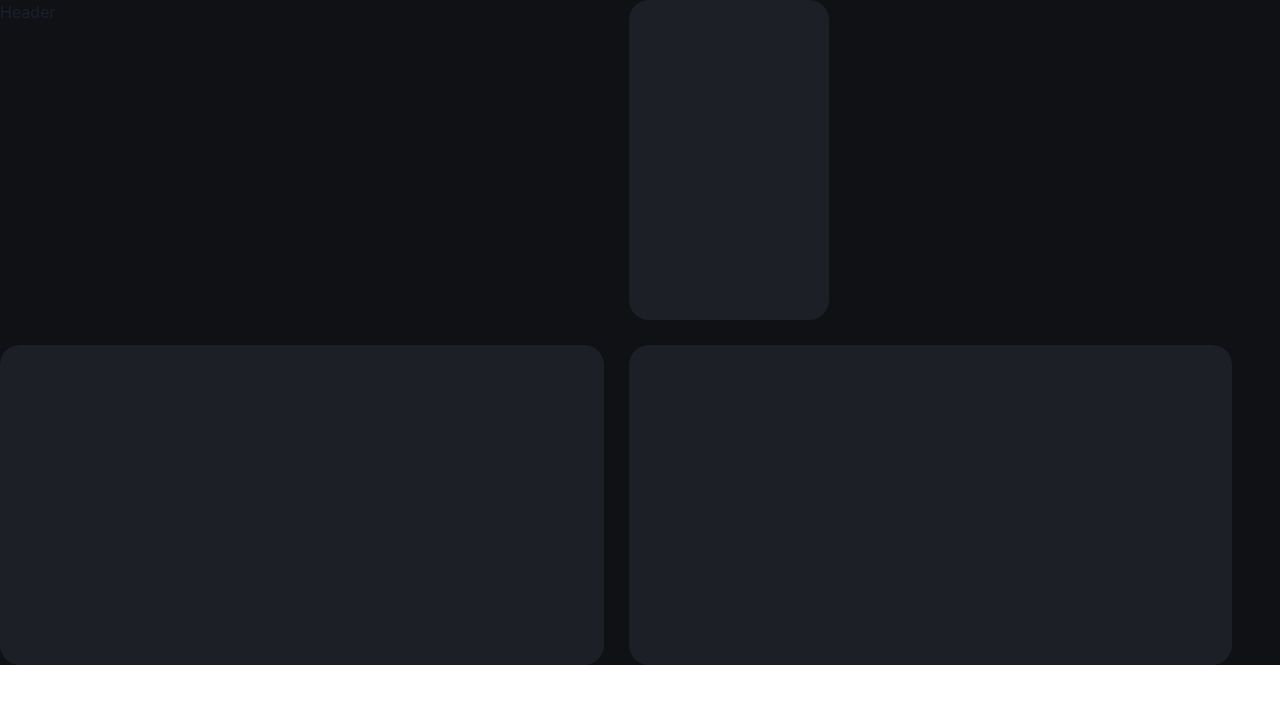
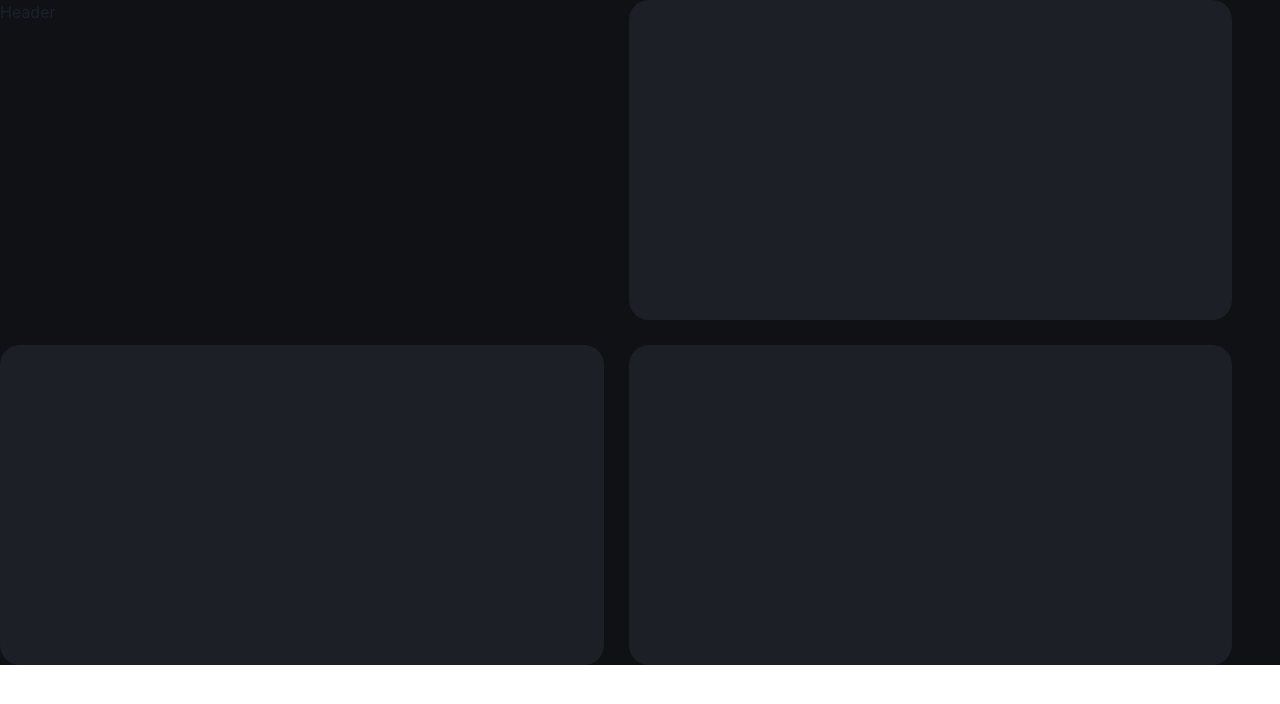
Before and after one commit to Anastasov-L/portfolio, a React (Vite) app: page / in a window 1280 px wide. Shown: the top 704 px of the page. Built offline with nearby package versions, Linux system fonts and the light colour scheme.

Commit message:
Update App.tsx

```diff
--- a/src/App.tsx
+++ b/src/App.tsx
@@ -7,12 +7,12 @@ function App() {
       <Box w = "100vw" bg = "#0F1115">
         <SimpleGrid columns = {{base:2,sm:2,md:2,lg: 2,xl: 2}} rowGap = "25px" columnGap = "25px" w = "calc(100vw - 48px)" display="grid">
           <GridItem colSpan = {1}>
-            <Box h = "18vh" borderRadius = "20px"  w = "200px">
+            <Box h = "18vh" borderRadius = "20px" >
                <Text>Header</Text>
             </Box>
           </GridItem>
 
-           <GridItem bg = "#1C1F26" borderRadius = "20px" colSpan = {1} w = "200px" >
+           <GridItem bg = "#1C1F26" borderRadius = "20px" >
              <Box h = "40vh">
 
              </Box>
```
